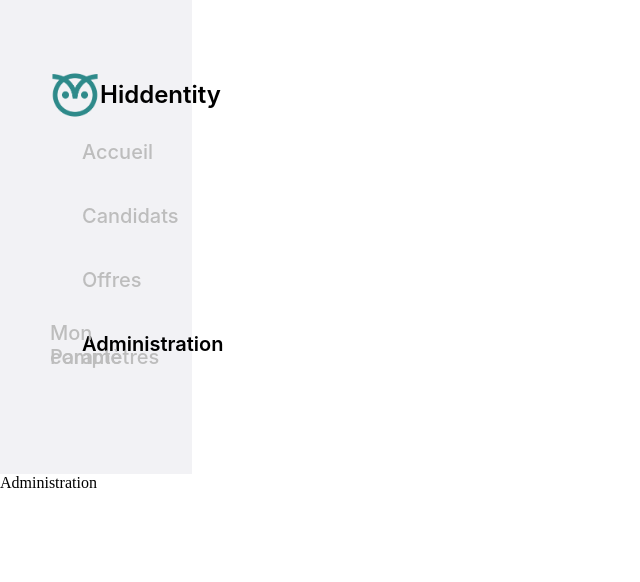
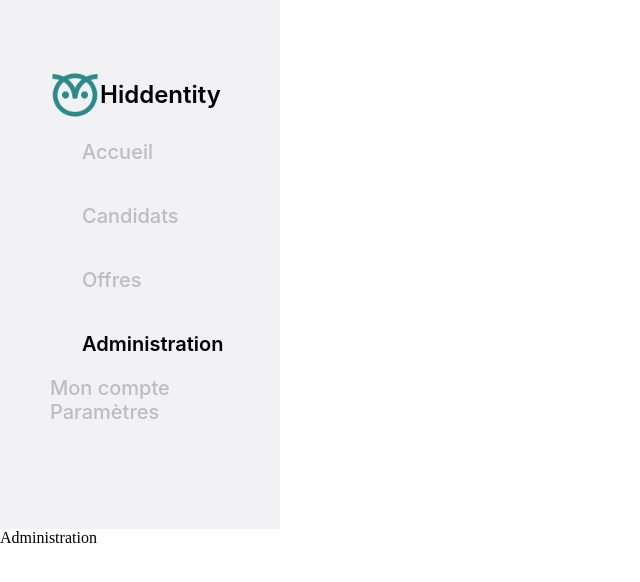
Before and after one commit to hiddentityfr/bird, a Next.js app: page / in a window 1280 px wide. Shown: the top 582 px of the page, without its empty margins (0-640 px from the left). Built offline with nearby package versions, Linux system fonts and the light colour scheme; a web font is replaced by a local one.

Commit message:
Modify a css rule for the left sidebar so it's keeping a minimal size

```diff
--- a/styles/main.css
+++ b/styles/main.css
@@ -133,6 +133,7 @@ body {
   box-sizing: border-box;
   flex: 1;
   width: 15%;
+  min-width: 280px;
   height: 100%;
   display: flex;
   flex-direction: column;
@@ -183,8 +184,8 @@ body {
 }
 
 .navigation-left-sidebar {
-  width: 65%;
-  height: 201px;
+  width: 100%;
+  height: 35%;
   display: flex;
   flex-direction: column;
   justify-content: flex-start;
```
